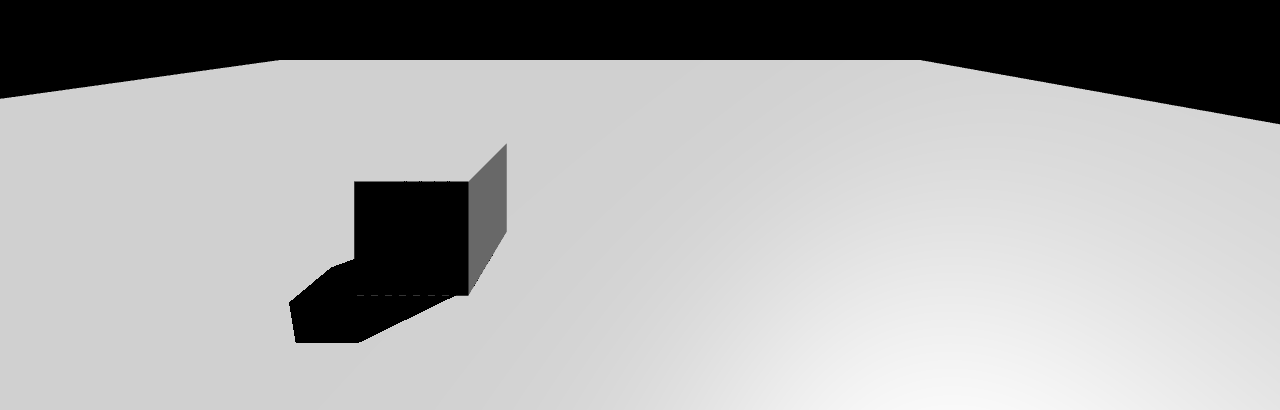
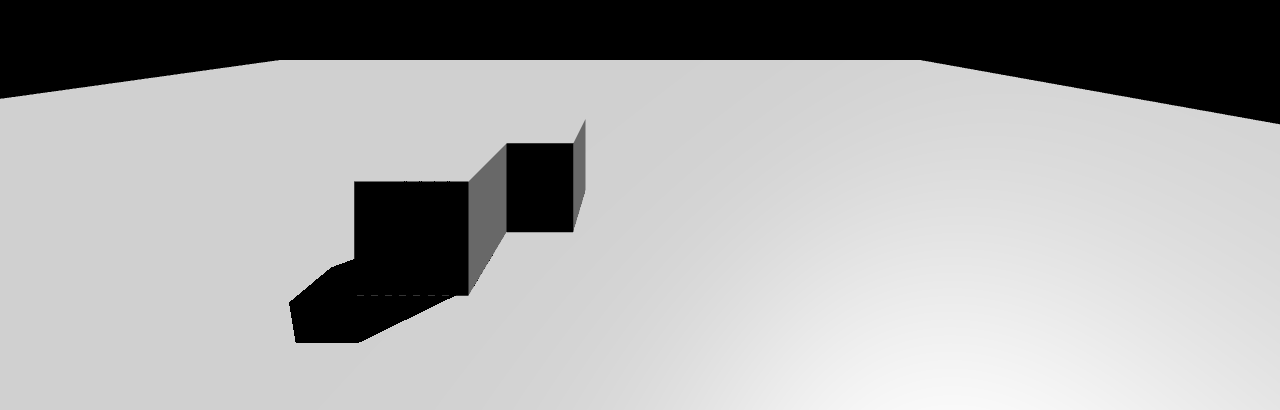
Before and after one commit to razh/js13k-2021, a website: page shadowmap_example/index.html in a window 1280 px wide. Shown: the part 390-800 px from the top of the page. Drawn offline with nearby package versions, Linux system fonts and the light colour scheme.

Commit message:
double mesh

```diff
--- a/shadowmap_example/index.html
+++ b/shadowmap_example/index.html
@@ -49,6 +49,16 @@
       mesh.receiveShadow = true;
       scene.add(mesh);
 
+     const mesh2 = new THREE.Mesh(
+        new THREE.BoxGeometry(8, 8, 8),
+        new THREE.MeshPhongMaterial()
+      );
+      mesh2.position.x = 6;
+      mesh2.position.z = -8;
+      mesh.castShadow = true;
+      mesh.receiveShadow = true;
+      scene.add(mesh2);
+
       const plane = new THREE.Mesh(
         new THREE.BoxGeometry(256, 8, 256),
         new THREE.MeshPhongMaterial()
@@ -59,9 +69,6 @@
       scene.add(plane);
 
       renderer.render(scene, camera);
-      console.log(directionalLight.shadow.camera.projectionMatrix.elements);
-      console.log(directionalLight.shadow.camera.matrixWorld.elements);
-      console.log(directionalLight.shadow.camera.matrixWorldInverse.elements);
 
       container.addEventListener("click", () => renderer.render(scene, camera));
     </script>
--- a/src/directionalLightShadow.js
+++ b/src/directionalLightShadow.js
@@ -29,7 +29,4 @@ export var lightShadow_updateMatrices = (lightShadow, light) => {
 
   mat4_multiplyMatrices(matrix, matrix, camera.projectionMatrix);
   mat4_multiplyMatrices(matrix, matrix, camera.matrixWorldInverse);
-  console.log(camera.projectionMatrix);
-  console.log(camera.matrixWorld);
-  console.log(camera.matrixWorldInverse);
 };
--- a/src/maps.js
+++ b/src/maps.js
@@ -30,6 +30,11 @@ export var map0 = (gl, scene, camera) => {
   var mesh = mesh_create(boxGeom_create(8, 8, 8), material_create());
   object3d_add(scene, mesh);
 
+  var mesh2 = mesh_create(boxGeom_create(8, 8, 8), material_create());
+  mesh2.position.x = 6;
+  mesh2.position.z = -8;
+  object3d_add(scene, mesh2);
+
   var floorMesh = mesh_create(boxGeom_create(256, 8, 256), material_create());
   floorMesh.position.y = -8;
   object3d_add(scene, floorMesh);
```
